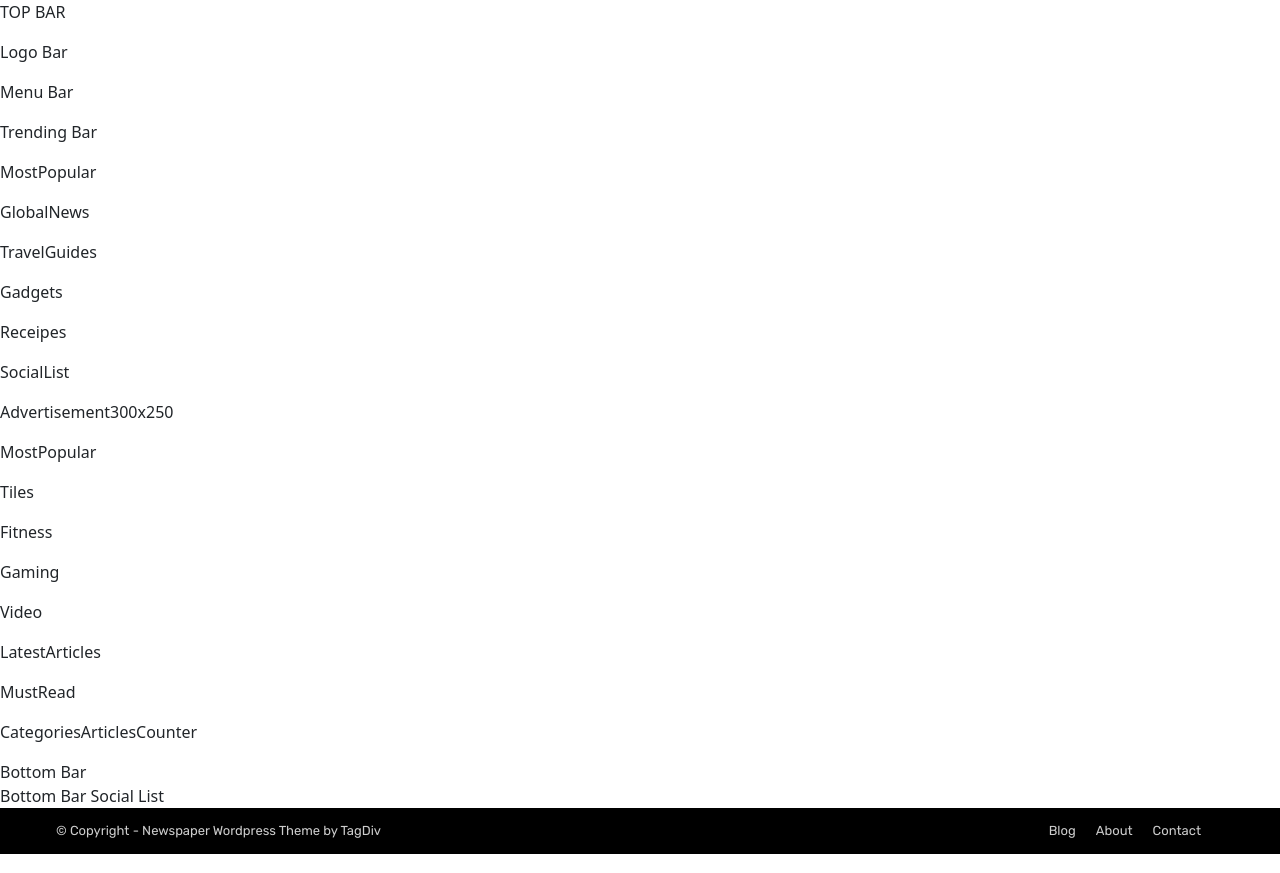
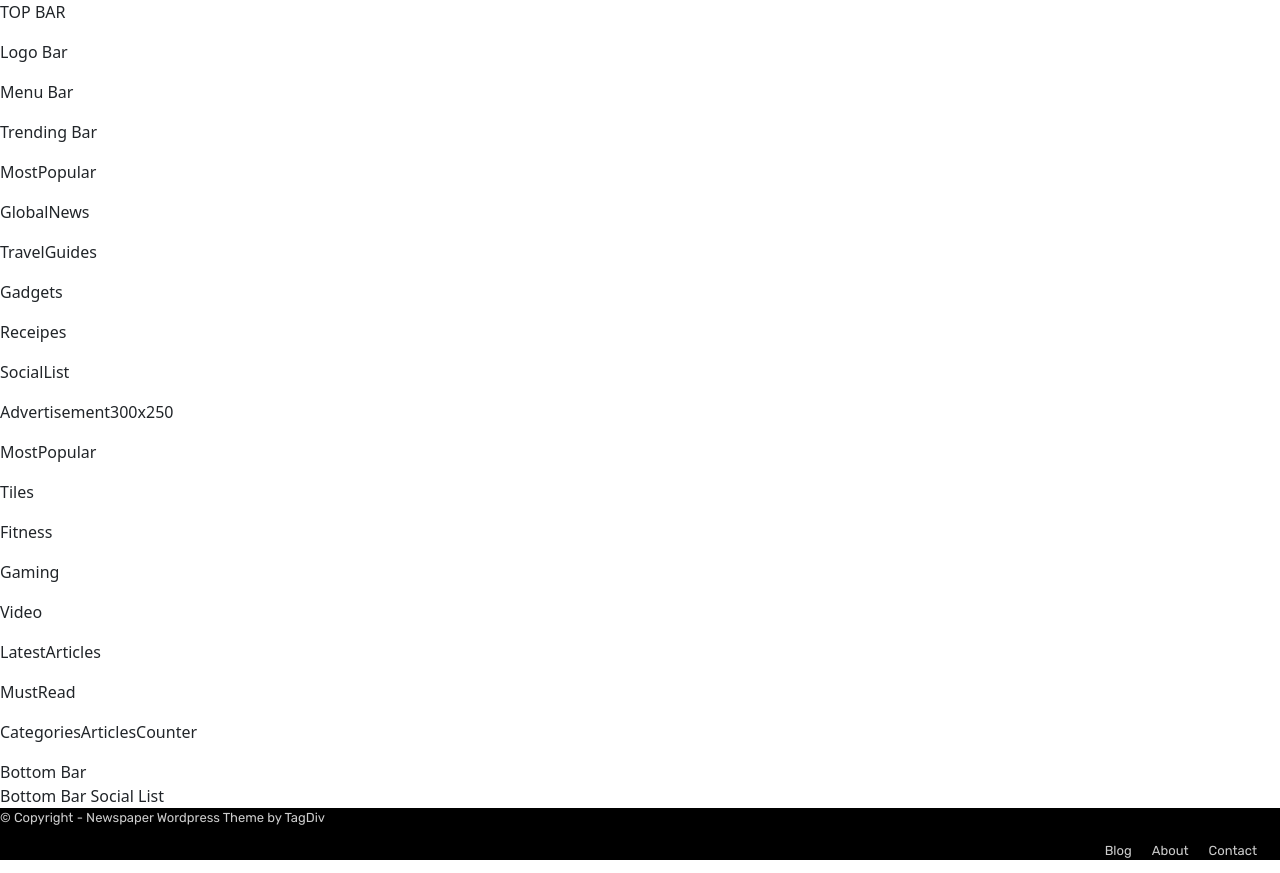
Before and after one commit to MarcNowak/Demo---Layout-Newspaper-Magazine, a React (Create React App) app: page / in a window 1280 px wide. Built offline with nearby package versions, Linux system fonts and the light colour scheme.

Commit message:
Add Task_004_Footer - approach modify

```diff
--- a/src/components/layout/Footer/Footer.js
+++ b/src/components/layout/Footer/Footer.js
@@ -1,20 +1,15 @@
 /* eslint-disable jsx-a11y/anchor-is-valid */
 import React from 'react';
-import PropTypes from 'prop-types';
-import { Grid, Row, Col } from 'react-flexbox-grid';
+// import PropTypes from 'prop-types';
 
 import styles from './Footer.module.scss';
 
 const Footer = () => (
   <footer className={styles.root}>
-    <Grid>
-      <Row beetween='md' middle='xs'>
-        <Col md={6} lg={6}>
+    <div className={styles.container}>
       <div className={styles.leftSide}>
         <span>© Copyright - Newspaper Wordpress Theme by TagDiv</span>
       </div>
-        </Col>
-        <Col md={6} lg={6}>
       <div className={styles.rightSide}>
         <ul>
           <li>
@@ -28,14 +23,10 @@ const Footer = () => (
           </li>
         </ul>
       </div>
-        </Col>
-      </Row>
-    </Grid>
+    </div>
   </footer>
 );
 
-Footer.propTypes = {
-  children: PropTypes.node,
-};
+// Footer.propTypes = {};
 
 export default Footer;
```
Lines whose indentation alone changed are shown as unchanged.
